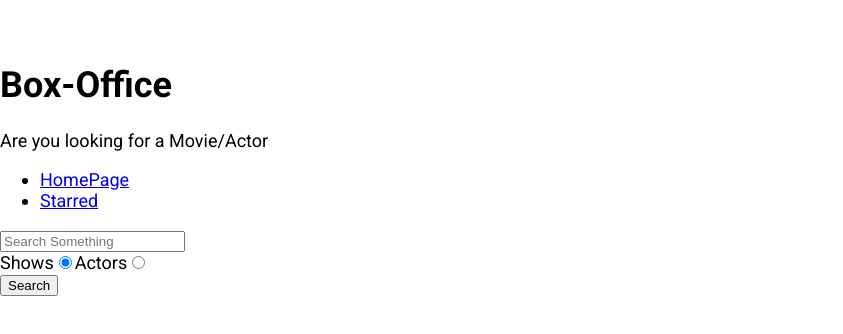
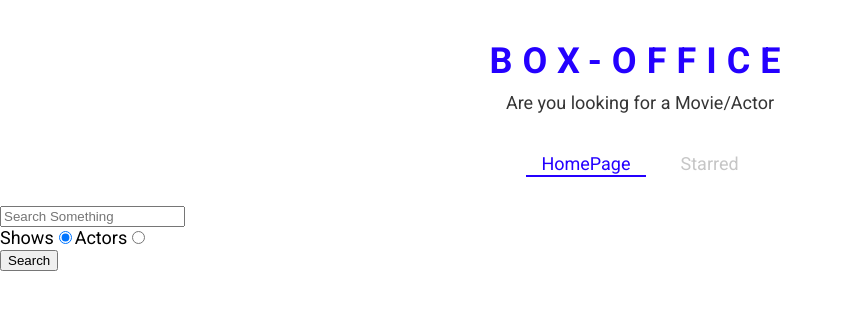
Before and after one commit to haha-harshit/box-office, a React (Create React App) app: page / in a window 1280 px wide. Shown: the top 334 px of the page, without its empty margins (0-843 px from the left). Built offline with nearby package versions, Linux system fonts and the light colour scheme.

Commit message:
defined theme for components

```diff
--- a/src/App.js
+++ b/src/App.js
@@ -8,8 +8,19 @@
 import { NotFound } from './Pages/NotFound';
 import { Show } from './Pages/Show';
 
+import { ThemeProvider } from 'styled-components';
+
+const theme = {
+    mainColors: {
+        blue: '#2400ff',
+        gray: '#c6c6c6',
+        dark: '#353535',
+    },
+};
+
 function App() {
     return (
+        <ThemeProvider theme={theme}>
             <Switch>
                 <Route exact path="/">
                     <HomePage />
@@ -28,6 +39,7 @@
                     <NotFound />
                 </Route>
             </Switch>
+        </ThemeProvider>
     );
 }
 
--- a/src/myComponents/Nav.js
+++ b/src/myComponents/Nav.js
@@ -1,5 +1,7 @@
 import React from 'react';
-import { Link } from 'react-router-dom';
+import { useLocation } from 'react-router-dom';
+// import { Link } from 'react-router-dom';
+import { NavList, LinkStyled } from './Navs.styled';
 
 // definig routes
 const LINKS = [
@@ -14,15 +16,26 @@
 ];
 
 export const Nav = () => {
+    const location = useLocation();
+    console.log('location', location);
+
     return (
         <div>
-            <ul>
+            <NavList>
                 {LINKS.map(item => (
                     <li key={item.to}>
-                        <Link to={item.to}> {item.text} </Link>
+                        <LinkStyled
+                            to={item.to}
+                            className={
+                                item.to === location.pathname ? 'active' : ''
+                            }
+                        >
+                            {' '}
+                            {item.text}{' '}
+                        </LinkStyled>
                     </li>
                 ))}
-            </ul>
+            </NavList>
         </div>
     );
 };
--- /dev/null
+++ b/src/myComponents/Navs.styled.js
@@ -0,0 +1,41 @@
+import styled from 'styled-components';
+import { Link } from 'react-router-dom';
+
+export const NavList = styled.ul`
+    display: flex;
+    justify-content: center;
+    list-style: none;
+    margin: 0 0 30px;
+    padding: 0;
+`;
+
+export const LinkStyled = styled(Link)`
+    margin: 0 10px;
+    padding: 3px 15px;
+    position: relative;
+    text-decoration: none;
+    color: ${({ theme }) => theme.mainColors.gray};
+    &.active {
+        color: ${({ theme }) => theme.mainColors.blue};
+        &:after {
+            content: '';
+            position: absolute;
+            display: block;
+            height: 2px;
+            left: 0%;
+            bottom: 0;
+            background-color: ${({ theme }) => theme.mainColors.blue};
+            animation: slide-in 0.3s ease-in forwards;
+            @keyframes slide-in {
+                from {
+                    left: 50%;
+                    width: 0;
+                }
+                to {
+                    left: 0%;
+                    width: 100%;
+                }
+            }
+        }
+    }
+`;
--- a/src/myComponents/Title.js
+++ b/src/myComponents/Title.js
@@ -1,10 +1,11 @@
 import React from 'react';
+import { TitleWrapper } from './Title.styled';
 
 export const Title = ({ title, subtitle }) => {
     return (
-        <div>
+        <TitleWrapper>
             <h1>{title}</h1>
             <p>{subtitle}</p>
-        </div>
+        </TitleWrapper>
     );
 };
--- /dev/null
+++ b/src/myComponents/Title.styled.js
@@ -0,0 +1,18 @@
+import styled from 'styled-components';
+
+export const TitleWrapper = styled.div`
+    text-align: center;
+    margin: 0 0 40px;
+
+    h1 {
+        color: ${({ theme }) => theme.mainColors.blue};
+        letter-spacing: 10px;
+        text-transform: uppercase;
+        margin: 0 0 10px;
+    }
+
+    p {
+        color: ${({ theme }) => theme.mainColors.dark};
+        margin: 0;
+    }
+`;
```
Lines whose indentation alone changed are shown as unchanged.
